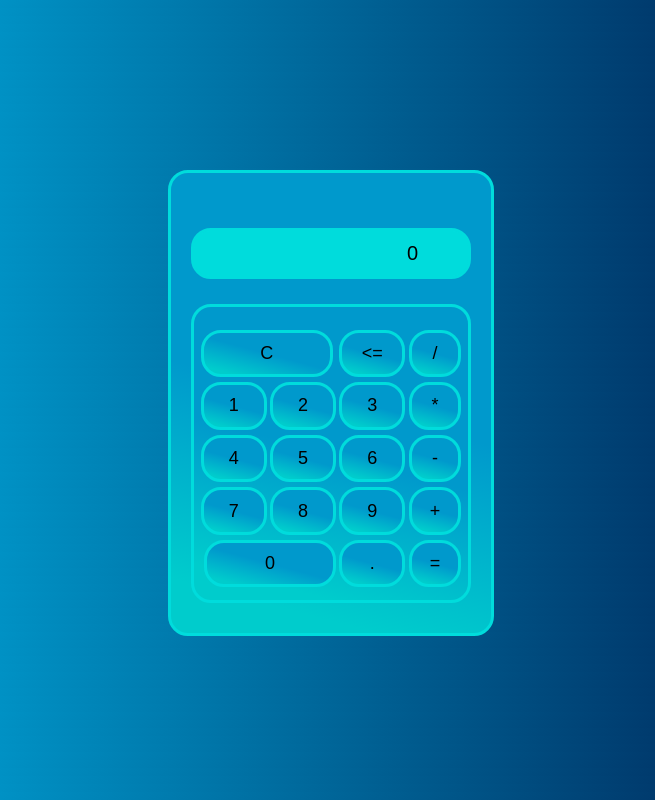
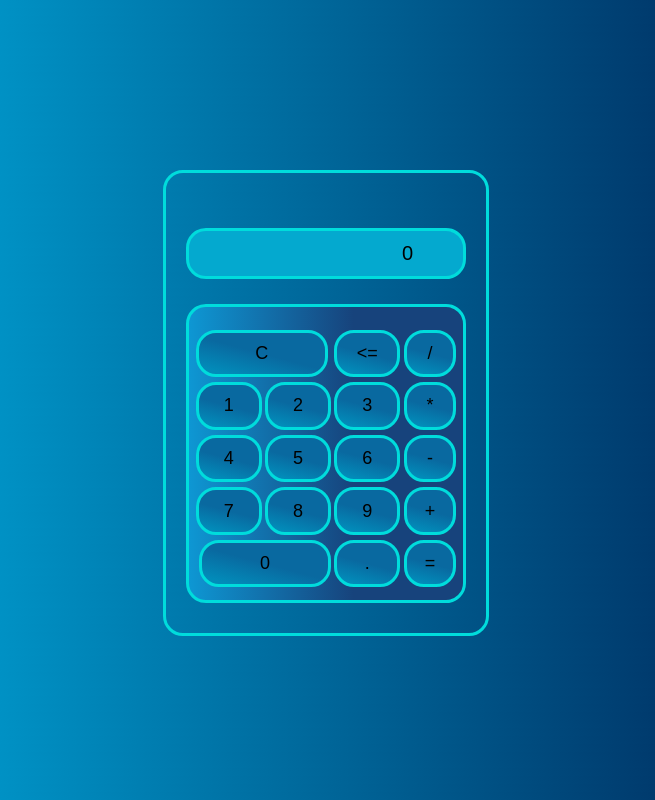
Before and after one commit to MBrayan25/Calculadora, a plain HTML site: page index.html in a window 1280 px wide. Shown: the whole page, without its empty margins (312-967 px from the left). Drawn offline with Linux system fonts and the light colour scheme.

Commit message:
salvei to leve

```diff
--- a/index.html
+++ b/index.html
@@ -14,26 +14,26 @@
     <input id="visor" class="css-base" value="0">
 
     <div id="teclado" class="css-base">
-      <button id="apagar" class="css-base" onclick="limpar()">C</button>
-      <button id="divisao" class="css-base" onclick="simbolo(outerText)">/</button>
-      <button class="css-base" onclick="apagar()"><=</button>
+      <button id="apagar" class="css-button" onclick="limpar()">C</button>
+      <button id="divisao" class="css-button" onclick="simbolo(outerText)">/</button>
+      <button class="css-button" onclick="apagar()"><=</button>
       <button class="button0"></button>
-      <button class="css-base" onclick="botao(outerText)">1</button>
-      <button class="css-base" onclick="botao(outerText)">2</button>
-      <button class="css-base" onclick="botao(outerText)">3</button>
-      <button class="css-base" onclick="simbolo(outerText)">*</button>
-      <button class="css-base" onclick="botao(outerText)">4</button>
-      <button class="css-base" onclick="botao(outerText)">5</button>
-      <button class="css-base" onclick="botao(outerText)">6</button>
-      <button class="css-base" onclick="simbolo(outerText)">-</button>
-      <button class="css-base" onclick="botao(outerText)">7</button>
-      <button class="css-base" onclick="botao(outerText)">8</button>
-      <button class="css-base" onclick="botao(outerText)">9</button>
-      <button class="css-base" onclick="simbolo(outerText)">+</button>
+      <button class="css-button" onclick="botao(outerText)">1</button>
+      <button class="css-button" onclick="botao(outerText)">2</button>
+      <button class="css-button" onclick="botao(outerText)">3</button>
+      <button class="css-button" onclick="simbolo(outerText)">*</button>
+      <button class="css-button" onclick="botao(outerText)">4</button>
+      <button class="css-button" onclick="botao(outerText)">5</button>
+      <button class="css-button" onclick="botao(outerText)">6</button>
+      <button class="css-button" onclick="simbolo(outerText)">-</button>
+      <button class="css-button" onclick="botao(outerText)">7</button>
+      <button class="css-button" onclick="botao(outerText)">8</button>
+      <button class="css-button" onclick="botao(outerText)">9</button>
+      <button class="css-button" onclick="simbolo(outerText)">+</button>
       <button class="button0"></button>
-      <button id="zero" class="css-base" onclick="botao(outerText)">0</button>
-      <button class="css-base" onclick="simbolo(outerText)">.</button>
-      <button class="css-base" onclick="calcular()">=</button>
+      <button id="zero" class="css-button" onclick="botao(outerText)">0</button>
+      <button class="css-button" onclick="simbolo(outerText)">.</button>
+      <button class="css-button" onclick="calcular()">=</button>
     </div>
   </div>
 
--- a/javaScript.js
+++ b/javaScript.js
@@ -3,16 +3,23 @@ let ponto = false
 document.addEventListener('keydown',teclaPressionada)
 
 function teclaPressionada(event){
+    if(event.key == 'Backspace') apagar()
+    if(event.key == 'Enter') calcular()
+    if(event.key >= 0) botao(event.key)
     if(['+','-','*','/','.'].includes(event.key)) simbolo(event.key)
 }
 
-function botao(simbolo){
+function botao(caracter){
     text = document.getElementById('visor').value
 
-    if(text[text.length-1] == '0') document.getElementById('visor').value = text.slice(0,-1)
+    if(text == '0'){
+        if(caracter == '0') return
+        document.getElementById('visor').value = ''
+    }
+
     if(text.split(' ').join('').length >= 12) return
 
-    document.getElementById('visor').value += simbolo
+    document.getElementById('visor').value += caracter
 }
 
 function limpar(){ document.getElementById('visor').value = '0' }
@@ -21,7 +28,7 @@ function apagar(){
     let text = document.getElementById('visor').value
     let casas = 1
 
-    if(text.length == 0 || text == '0') {limpar(); return }
+    if(text.length <= 1 || text == '0') {limpar(); return }
     if(text[text.length-1] == ' ') casas = 3
     if(text[text.length-1] == '.') ponto = false
 
@@ -31,12 +38,12 @@ function apagar(){
 function simbolo(simbolo){
     let text = document.getElementById('visor').value
 
-    if(text[text.length-1] == '0' && (simbolo == '*' || simbolo == '/' || simbolo == '.') || ( text[text.length-1] == '0' && simbolo == '+' )) return
+    if(text == '0' && (simbolo == '*' || simbolo == '/' || simbolo == '.') || ( text == '0' && simbolo == '+' )) return
 
     if(text[text.length-1] == '.') return
 
     if(['+','-','*','/'].includes(text[text.length-2])){
-        if(text.length == 1 || simbolo == '.') return
+        if(text.length <= 3 || simbolo == '.') return
         ponto = false
         document.getElementById('visor').value = text.slice(0,-3)
     }
@@ -53,6 +60,18 @@ function simbolo(simbolo){
 
 function calcular(){
     let text = document.getElementById('visor').value
-    if(text.length < 1 || ['+','-','*','/','.'].includes( text[text.length-1])) return
-    document.getElementById('visor').value = eval(document.getElementById('visor').value)
+
+    if(['+','-','*','/','.'].includes(text[text.length-2])){
+        console.log('Não é possivel calcular!!!!')
+        return
+    }
+
+    let resultado = eval(document.getElementById('visor').value)
+
+    if(resultado < 0){
+        resultado*=-1
+        resultado = '- ' + resultado
+    }
+
+    document.getElementById('visor').value = resultado
 }
--- a/style.css
+++ b/style.css
@@ -1,5 +1,5 @@
 html {
-  background: linear-gradient( 135deg, #0099CC 20%, #003366 80%);
+  background: linear-gradient( 60deg, #0099CC 20%, #003366 80%);
 }
 
 #corpo{
@@ -11,13 +11,13 @@ html {
   position: absolute;
   top: 50%;
   left: 50%;
-  margin: -230px 0 0 -160px;
+  margin: -230px 0 0 -165px;
   padding: 30px 20px;
 }
 
 #visor {
   font-size: 20px;
-  background: #00DCDC;
+  background: #04a9cf;
   margin: 25px 0 25px 0;
   padding: 0px 50px 0px 10px;
   text-align: end;
@@ -39,10 +39,12 @@ html {
 }
 
 button{
+  background: linear-gradient( 15deg, #028bb9 10%, #0969a0 50%);
   font-size: 18px;
 }
 
 #teclado {
+  background: linear-gradient( 270deg, #17437c 40%, #09c1ff 130%);
   display: grid;
   justify-content: space-around;
   align-content: space-around;
@@ -57,7 +59,11 @@ button{
 }
 
 .css-base {
-  background: linear-gradient( 15deg, #00CCCC 10%, #0099CC 50%);
   border: solid 3px #00DCDC;
   border-radius: 20px;
 }
+
+.css-button {
+  border: solid 3px #00DCDC;
+  border-radius: 20px;
+}
```
